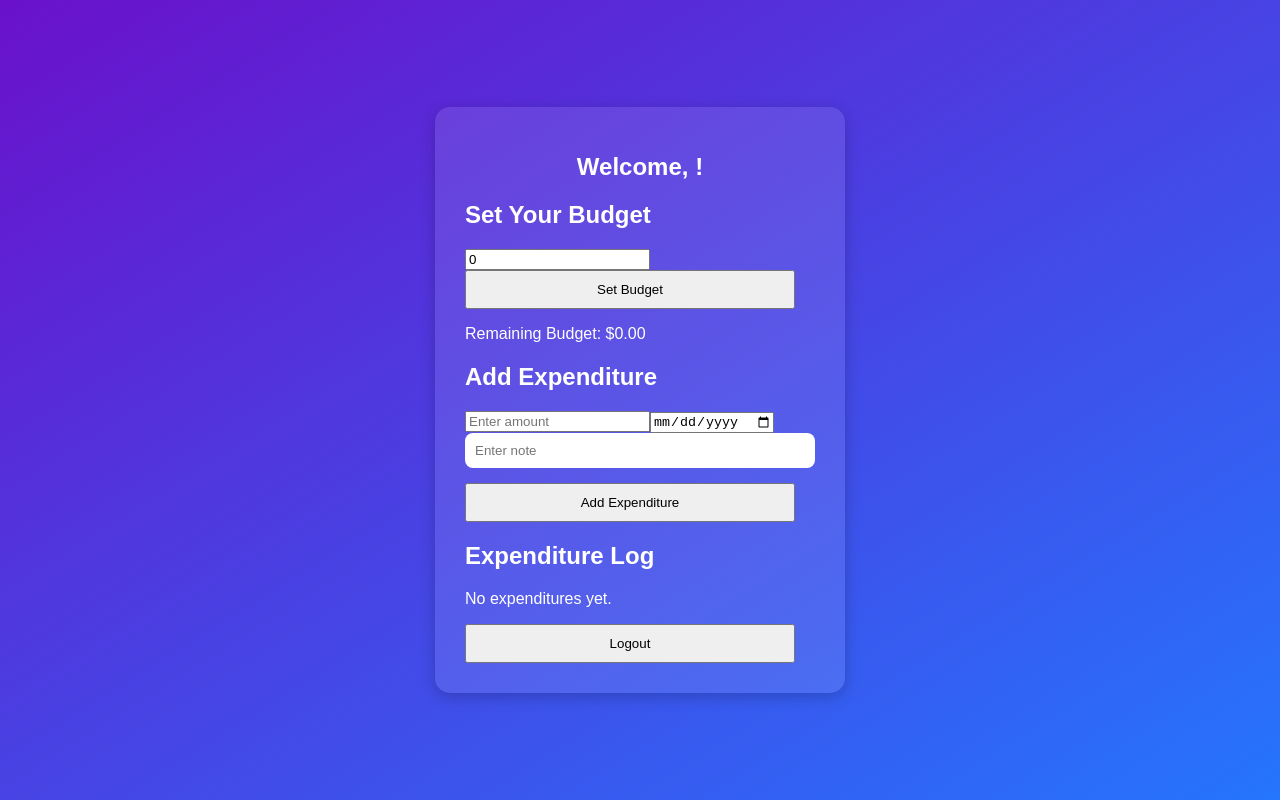
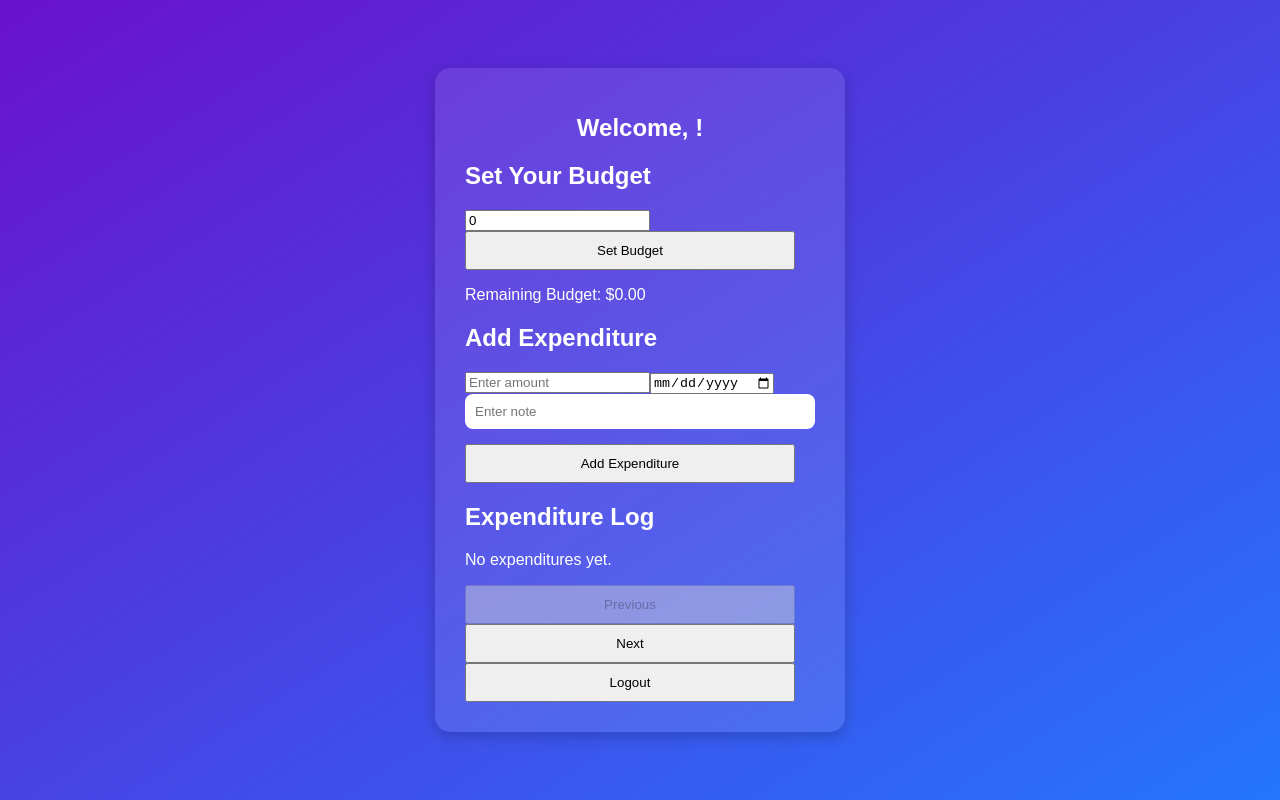
Before and after one commit to mdipasqu13/budget-tracker, a React (Create React App) app in the folder frontend/: page /tracker in a window 1280 px wide. Built offline with nearby package versions, Linux system fonts and the light colour scheme.

Commit message:
add pagination functionality for expenditure log

```diff
--- a/frontend/src/components/BudgetTracker.js
+++ b/frontend/src/components/BudgetTracker.js
@@ -11,6 +11,8 @@ function BudgetTracker({ userId }) {
   const [date, setDate] = useState("");
   const [note, setNote] = useState("");
   const [expenditures, setExpenditures] = useState([]);
+  const [currentPage, setCurrentPage] = useState(1);
+  const itemsPerPage = 5;
   const navigate = useNavigate();
 
   const fetchData = async () => {
@@ -59,13 +61,13 @@ function BudgetTracker({ userId }) {
         year: "numeric",
         month: "long",
         day: "numeric",
-        // hour: "numeric",
-        // minute: "numeric",
-        // second: "numeric",
+        hour: "numeric",
+        minute: "numeric",
+        second: "numeric",
       });
       setExpenditures([
         ...expenditures,
-        { note: `New budget set to $${budget}`, date: currentDate },
+        { amount: 0, note: `New budget set to $${budget}`, date: currentDate },
       ]);
     } catch (err) {
       console.error(err);
@@ -108,6 +110,22 @@ function BudgetTracker({ userId }) {
 
   const handleKeyPressAddExpenditure = (e) => {
     if (e.key === "Enter") handleAddExpenditure();
+  };
+
+  const indexOfLastItem = currentPage * itemsPerPage;
+  const indexOfFirstItem = indexOfLastItem - itemsPerPage;
+  const currentExpenditures = expenditures.slice(indexOfFirstItem, indexOfLastItem);
+
+  const handleNextPage = () => {
+    if (currentPage < Math.ceil(expenditures.length / itemsPerPage)) {
+      setCurrentPage((prevPage) => prevPage + 1);
+    }
+  };
+
+  const handlePreviousPage = () => {
+    if (currentPage > 1) {
+      setCurrentPage((prevPage) => prevPage - 1);
+    }
   };
 
   const handleLogout = () => {
@@ -160,8 +178,8 @@ function BudgetTracker({ userId }) {
 
       <div className="expenditure-log">
         <h2>Expenditure Log</h2>
-        {expenditures.length > 0 ? (
-          expenditures.map((exp, index) => (
+        {currentExpenditures.length > 0 ? (
+          currentExpenditures.map((exp, index) => (
             <p key={index}>
               ${exp.amount} - {exp.note} ({exp.date})
             </p>
@@ -169,6 +187,18 @@ function BudgetTracker({ userId }) {
         ) : (
           <p>No expenditures yet.</p>
         )}
+
+        <div className="pagination-controls">
+          <button onClick={handlePreviousPage} disabled={currentPage === 1}>
+            Previous
+          </button>
+          <button
+            onClick={handleNextPage}
+            disabled={currentPage === Math.ceil(expenditures.length / itemsPerPage)}
+          >
+            Next
+          </button>
+        </div>
       </div>
 
       <button onClick={handleLogout}>Logout</button>
```
